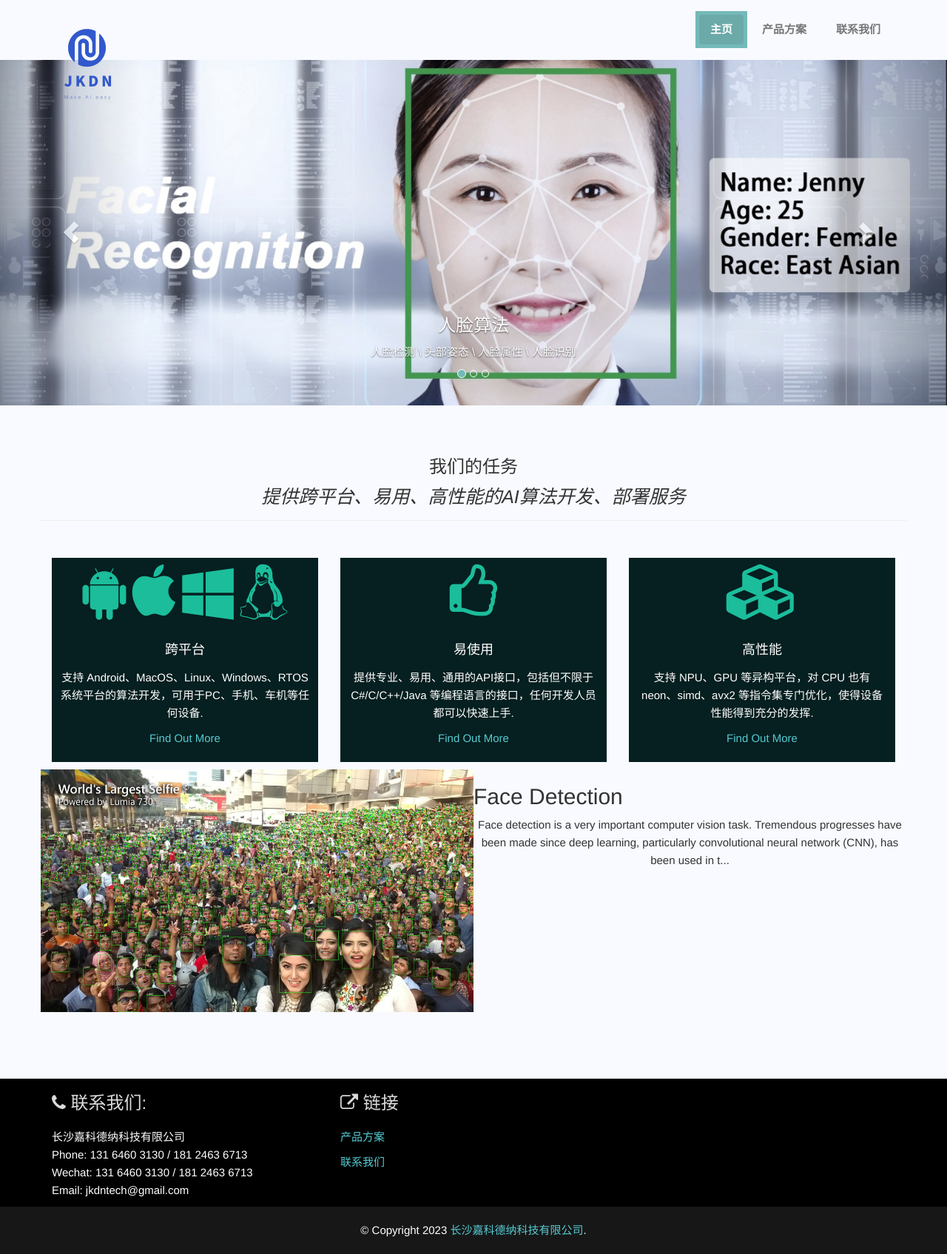
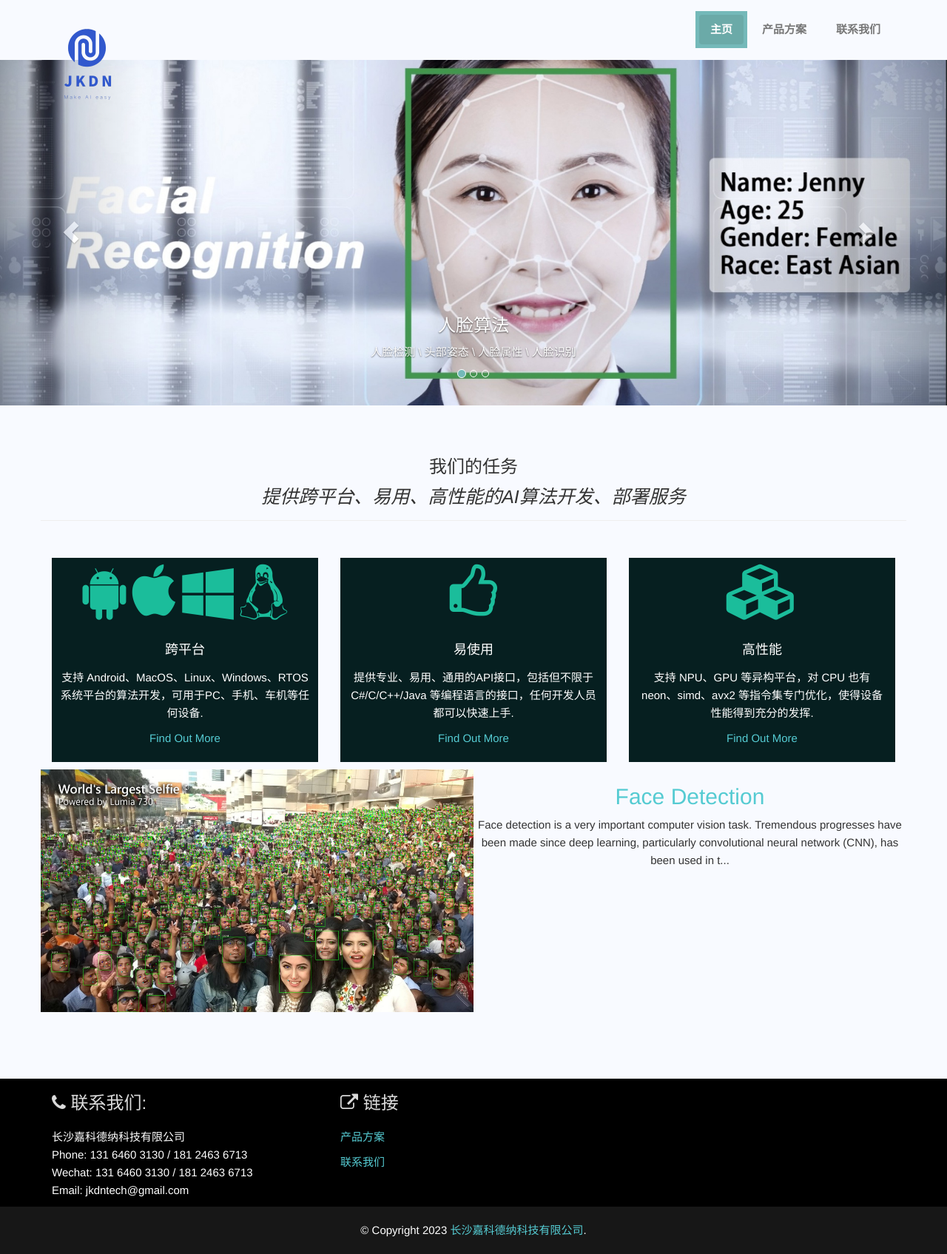
Before and after one commit to JKDN-Tech/JKDN-Tech.github.io, a Jekyll site: the page built from index.html, in a window 1280 px wide. Shown: the whole page at 74% size. Built offline with Jekyll 4.4.1, drawn with Linux system fonts in a browser that asks for light colours.

Commit message:
auto update

```diff
--- a/_layouts/home_style.html
+++ b/_layouts/home_style.html
@@ -117,8 +117,10 @@
                     <img src="assets/img/slider/{{ post.picture }}" alt="Feature-img" align="left" width="50%">
                 </div>
                 <div>
-                    <h2 size="6" align="left">{{post.title}}</h2>
-                    <p>{{post.description | strip_html | truncate: 185 }}</p>
+                    <h2 class="article__title">
+                        <a href="/product.html">{{post.title}}</a>
+                    </h2>
+                    <p class="article__excerpt">{% if post.description %}{{ post.description | strip_html | truncate: 185 }}{% endif %}</p>
                 </div>
             </div>
             {% endfor %}
```
